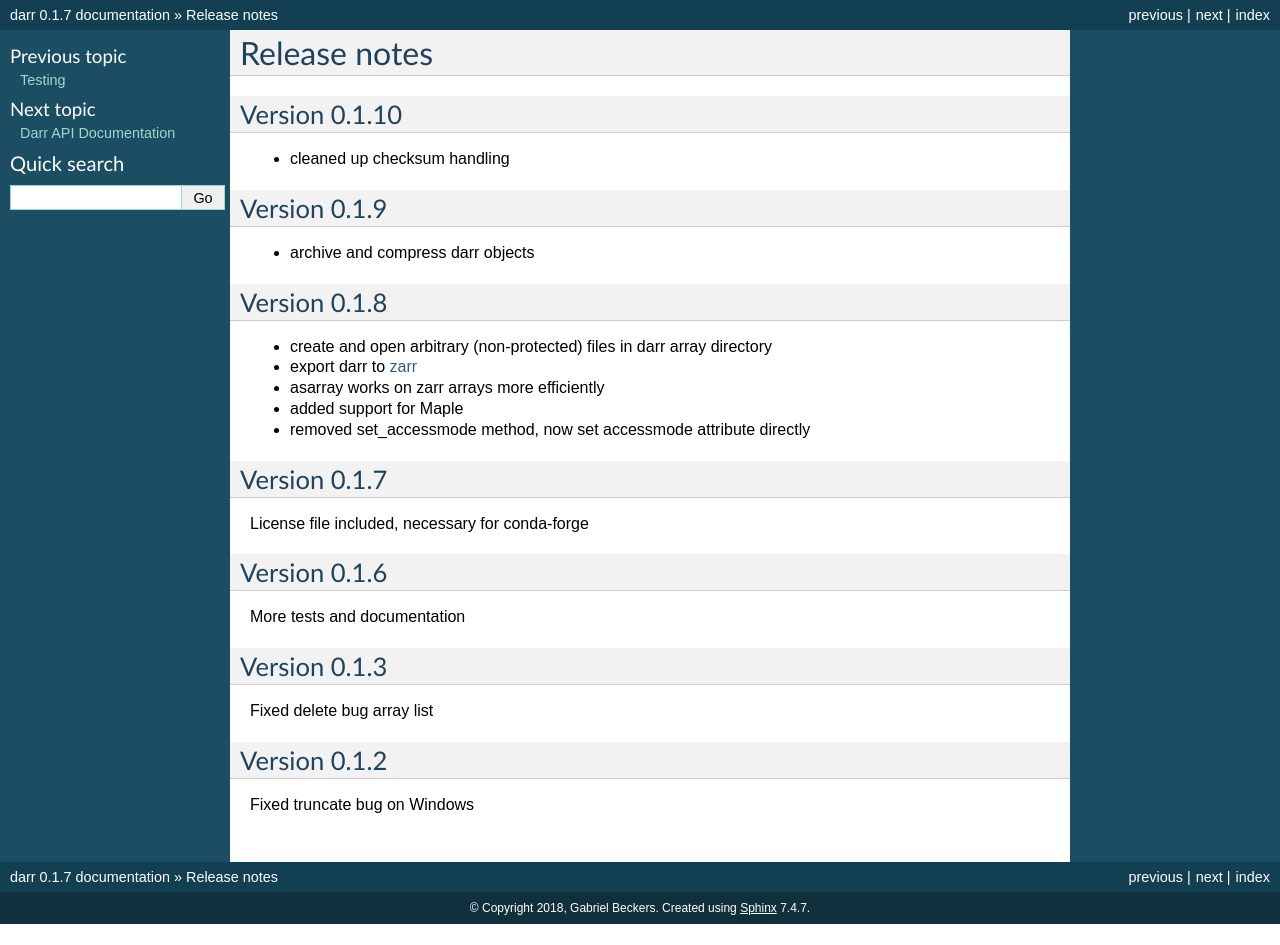
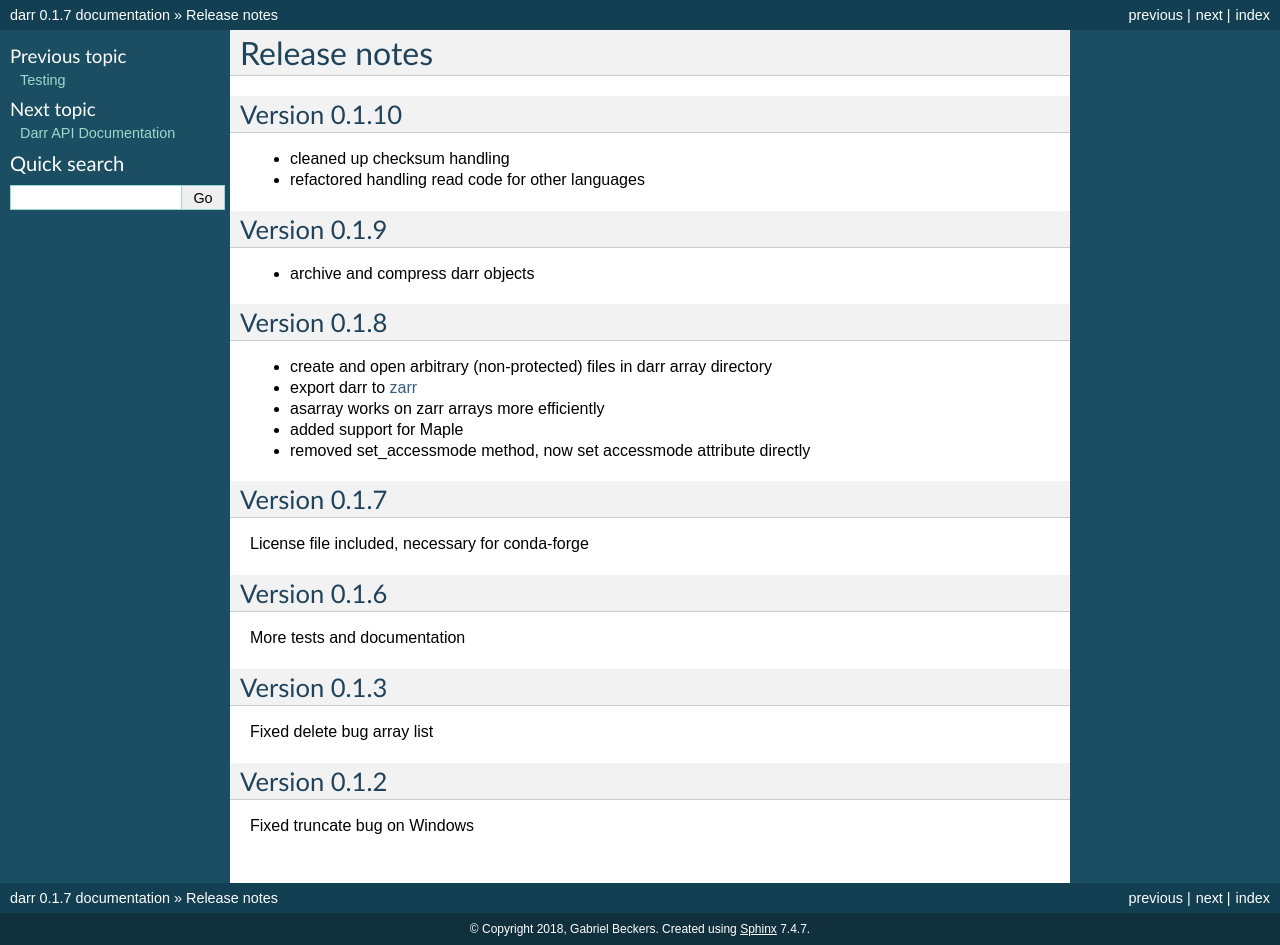
Before and after one commit to gbeckers/Darr, a Sphinx documentation site: the page built from docs/releasenotes.rst, in a window 1280 px wide. Built offline with Sphinx 7.4.7, drawn with Linux system fonts in a browser that asks for light colours; before the commit the page ends 924 px from its top, so only the background shows below that.

Commit message:
updated TODO and releasenotes

```diff
--- a/docs/releasenotes.rst
+++ b/docs/releasenotes.rst
@@ -4,6 +4,7 @@ Release notes
 Version 0.1.10
 --------------
 - cleaned up checksum handling
+- refactored handling read code for other languages
 
 Version 0.1.9
 -------------
```
Also changed, not shown: 1 other file.
